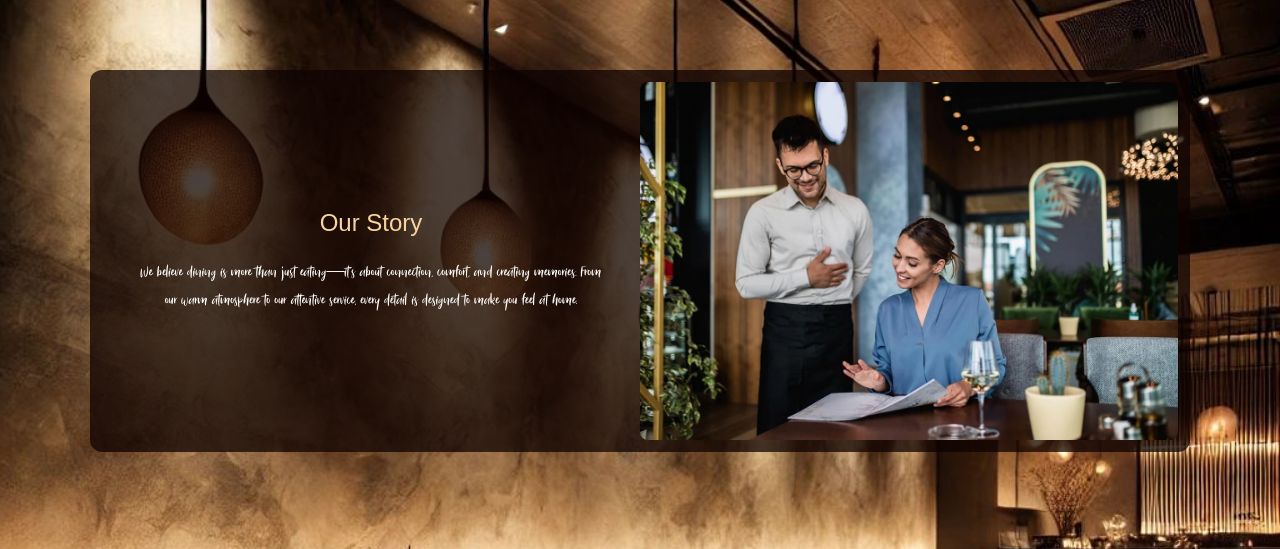
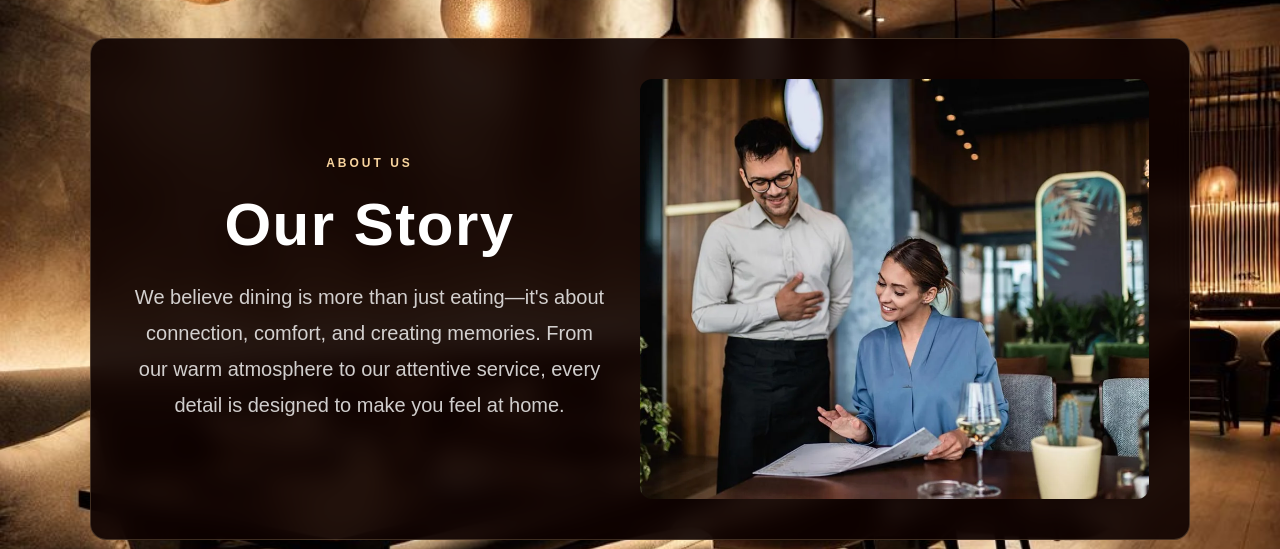
Before and after one commit to NP-12D/thailand_frontend, a React (Vite) app: page /story in a window 1280 px wide. Shown: the part 139-688 px from the top of the page. Built offline with nearby package versions, Linux system fonts and the light colour scheme; no server answers.

Commit message:
Update StoryPage.tsx
Change font and font size

```diff
--- a/src/pages/story/StoryPage.tsx
+++ b/src/pages/story/StoryPage.tsx
@@ -1,31 +1,47 @@
 import { useEffect, useState } from "react";
+
 const images = [
   "/server-serving-a-group-of-friends-enjoying-their-meal-at-a-restaurant.jpg",
   "/woman-ordering-her-meal-from-a-restaurant-server.jpg",
   "/restaurant-guests.jpg",
 ];
+
 export default function StoryPage() {
   const [i, setI] = useState(0);
+
   useEffect(() => {
     const t = setInterval(() => setI((x) => (x + 1) % images.length), 3500);
     return () => clearInterval(t);
   }, []);
+
   return (
-    <main className="flex min-h-screen items-center justify-center bg-[url('/blog.jpg')] bg-cover p-5">
-      <article className="flex w-[90%] max-w-[1100px] flex-col overflow-hidden rounded-xl bg-[#0e0201bd] p-3 md:flex-row">
-        <div className="flex w-full flex-col items-center justify-center gap-5 p-8 text-center md:w-1/2">
-          <h1 className="text-2xl text-[#f8d49e]">Our Story</h1>
-          <p className="font-script text-lg leading-7">
+    <main className="flex min-h-screen items-center justify-center bg-[url('/blog.jpg')] bg-cover bg-center p-4 pt-[90px] sm:p-6 md:pt-20">
+      <article className="flex w-full max-w-[1100px] flex-col overflow-hidden rounded-2xl border border-[#f8d49e]/20 bg-[#0e0201]/90 p-5 backdrop-blur-md transition-all sm:p-8 md:flex-row md:items-center md:gap-8 md:p-10">
+
+
+        <div className="flex w-full flex-col items-center justify-center gap-4 py-4 text-center md:w-1/2 md:gap-6 md:py-0">
+          <span className="text-xs font-semibold tracking-[3px] text-[#f8d49e] uppercase">
+            About Us
+          </span>
+          <h1 className="text-3xl font-bold tracking-wide text-white sm:text-4xl md:text-5xl lg:text-6xl">
+            Our Story
+          </h1>
+          <p className="text-base leading-relaxed text-white/80 sm:text-lg md:text-xl md:leading-9">
             We believe dining is more than just eating—it&apos;s about
             connection, comfort, and creating memories. From our warm atmosphere
             to our attentive service, every detail is designed to make you feel
             at home.
           </p>
         </div>
-        <img
-          className="w-full rounded-lg object-cover md:w-1/2"
-          src={images[i]}
-        />
+
+
+        <div className="h-[280px] w-full shrink-0 overflow-hidden rounded-xl sm:h-[350px] md:h-[420px] md:w-1/2">
+          <img
+            className="h-full w-full object-cover transition-all duration-700 ease-in-out"
+            src={images[i]}
+            alt="Restaurant atmosphere"
+          />
+        </div>
       </article>
     </main>
   );
```
